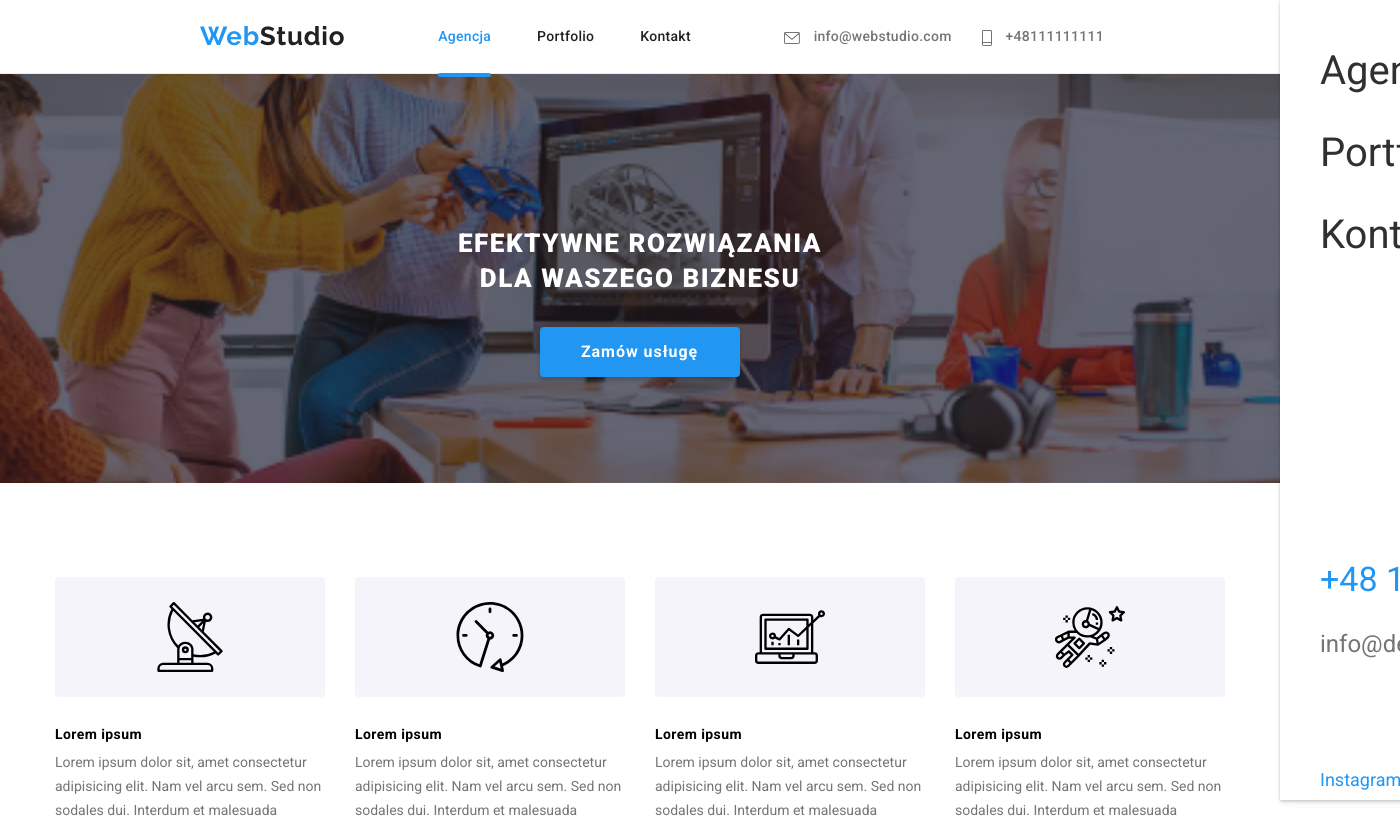
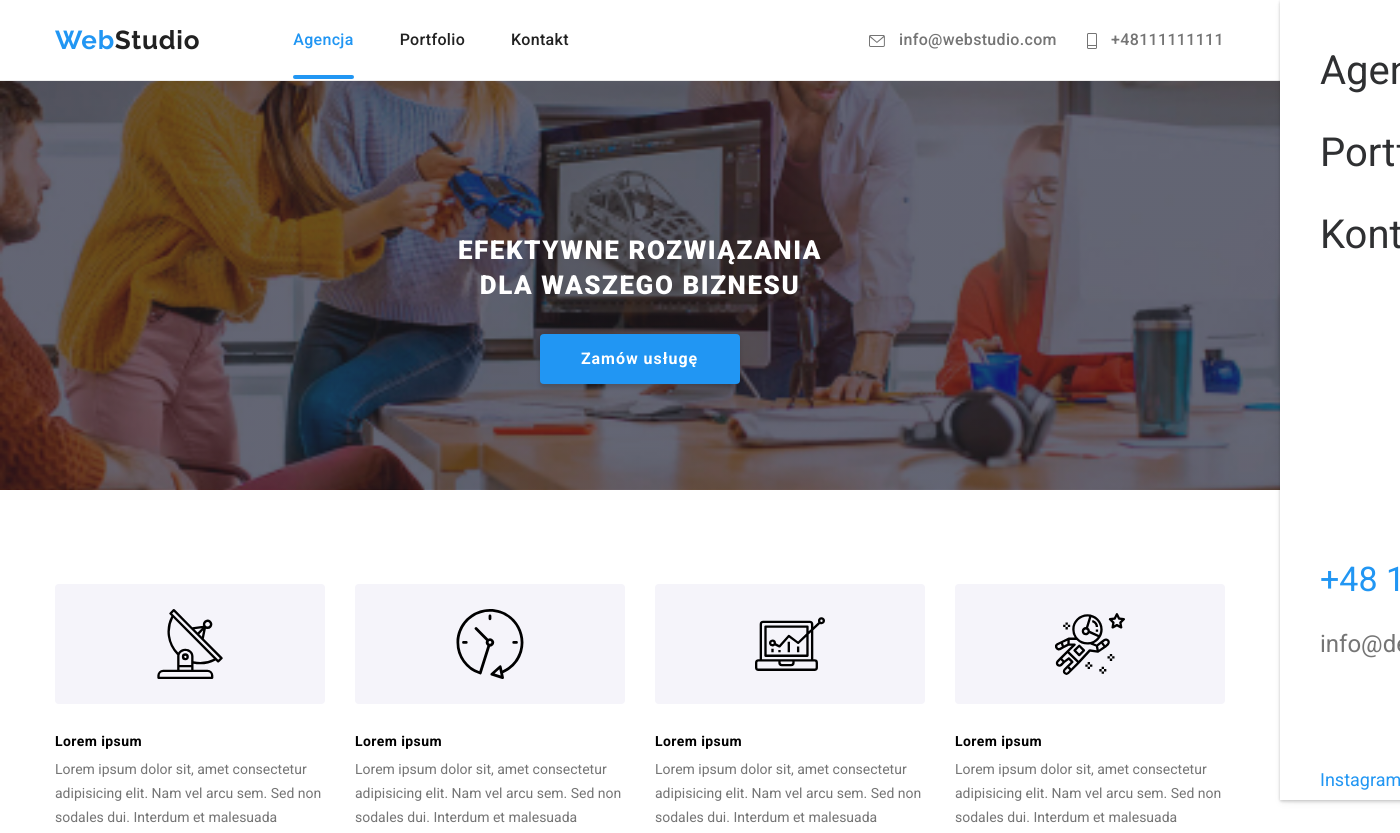
Before and after one commit to PrzemyslawGrz/goit-markup-hw-08, a plain HTML site: page index.html in a window 1280 px wide. Shown: the top 833 px of the page, 1400 px wide, since content can reach past the window. Drawn offline with nearby package versions, Linux system fonts and the light colour scheme.

Commit message:
next changes

```diff
--- a/sass/components/_header.scss
+++ b/sass/components/_header.scss
@@ -1,6 +1,12 @@
 .header {
   padding: 21px 0 21px;
   border-bottom: 1px solid #ececec;
+
+  @media (min-width: 1200px) {
+    min-width: 1200px;
+    padding-top: 0;
+    padding-bottom: 0;
+  }
 
   &__container {
     display: flex;
@@ -15,15 +21,15 @@
 
     @media (min-width: 1200px) {
       min-width: 1200px;
+      height: 80px;
       gap: 93px;
-      margin-left: 200px;
-      padding: 0 0 0;
     }
   }
 
   &__menu {
     display: none;
-    flex-direction: row;
+    flex-direction: wrap;
+    justify-content: center;
     list-style: none;
     padding: 0;
     transition: 250ms cubic-bezier(0.4, 0, 0.2, 1);
@@ -35,6 +41,7 @@
     }
 
     @media (min-width: 1200px) {
+      display: flex;
       gap: 46px;
     }
   }
@@ -48,6 +55,10 @@
     color: $primaryColor;
     text-decoration: none;
     transition: 250ms cubic-bezier(0.4, 0, 0.2, 1);
+
+    @media (min-width: 1200px) {
+      font-size: 16px;
+    }
   }
 
   &__menu-link:hover::after,
@@ -95,12 +106,12 @@
       display: flex;
       flex-direction: column;
       gap: 10px;
-      paddin-top: 21px;
     }
     @media (min-width: 1200px) {
       display: flex;
       flex-direction: row;
       gap: 30px;
+      margin-left: 207px;
     }
   }
 
@@ -115,7 +126,7 @@
     transition: $transitionDurationDefault $transitionsFunctionDefault;
 
     @media (min-width: 1200px) {
-      font-size: 14px;
+      font-size: 16px;
     }
   }
 
```
Also changed, not shown: css/main.min.css, 1 other file.
